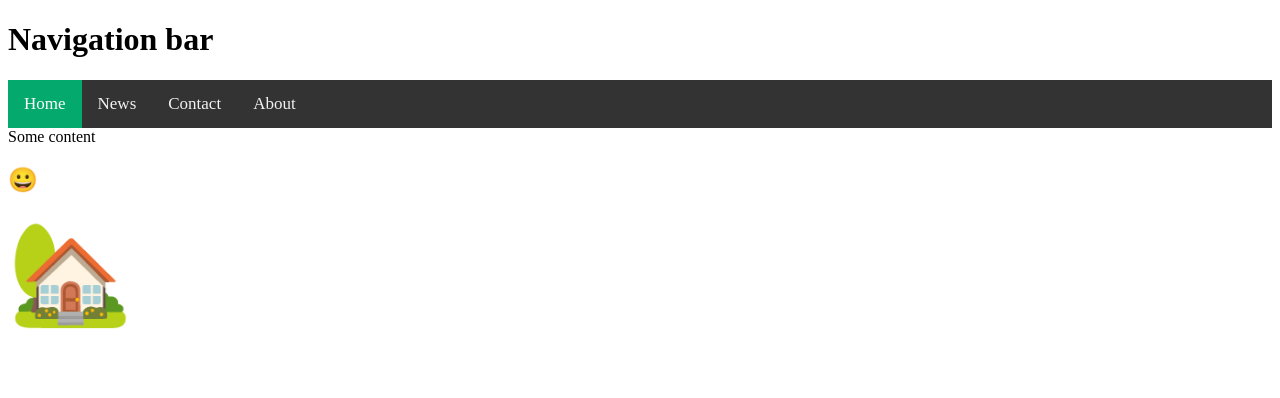
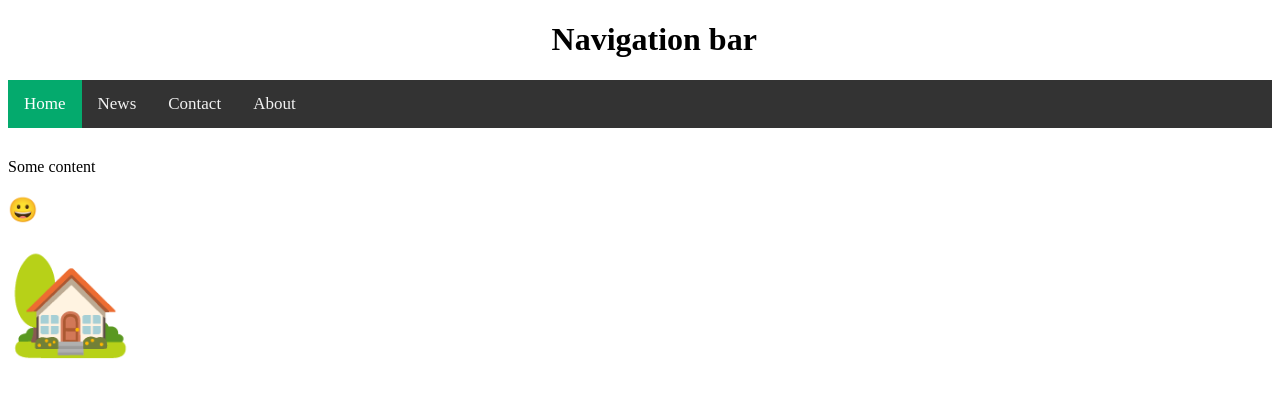
Before and after one commit to sanadivya06/git-practice, a plain HTML site: page index.html in a window 1280 px wide. Drawn offline with Linux system fonts and the light colour scheme.

Commit message:
styled content and heading

```diff
--- a/index.html
+++ b/index.html
@@ -31,14 +31,14 @@
            </style>
 </head>
 <body>
-    <h1>Navigation bar</h1>
+    <h1 style="margin-left: 43%;">Navigation bar</h1>
     <div class="topnav" >
         <a class="active" href="#home" >Home</a>
         <a href="#news" >News</a>
         <a href="#contact" >Contact</a>
         <a href="#about" >About</a>
     </div>
-    <div> Some content </div>
+    <div style="margin-top: 30px;"> Some content </div>
     <h2>&#128512;</h2>
     <span style='font-size:100px;'>&#127969;</span>
 </body>
```
